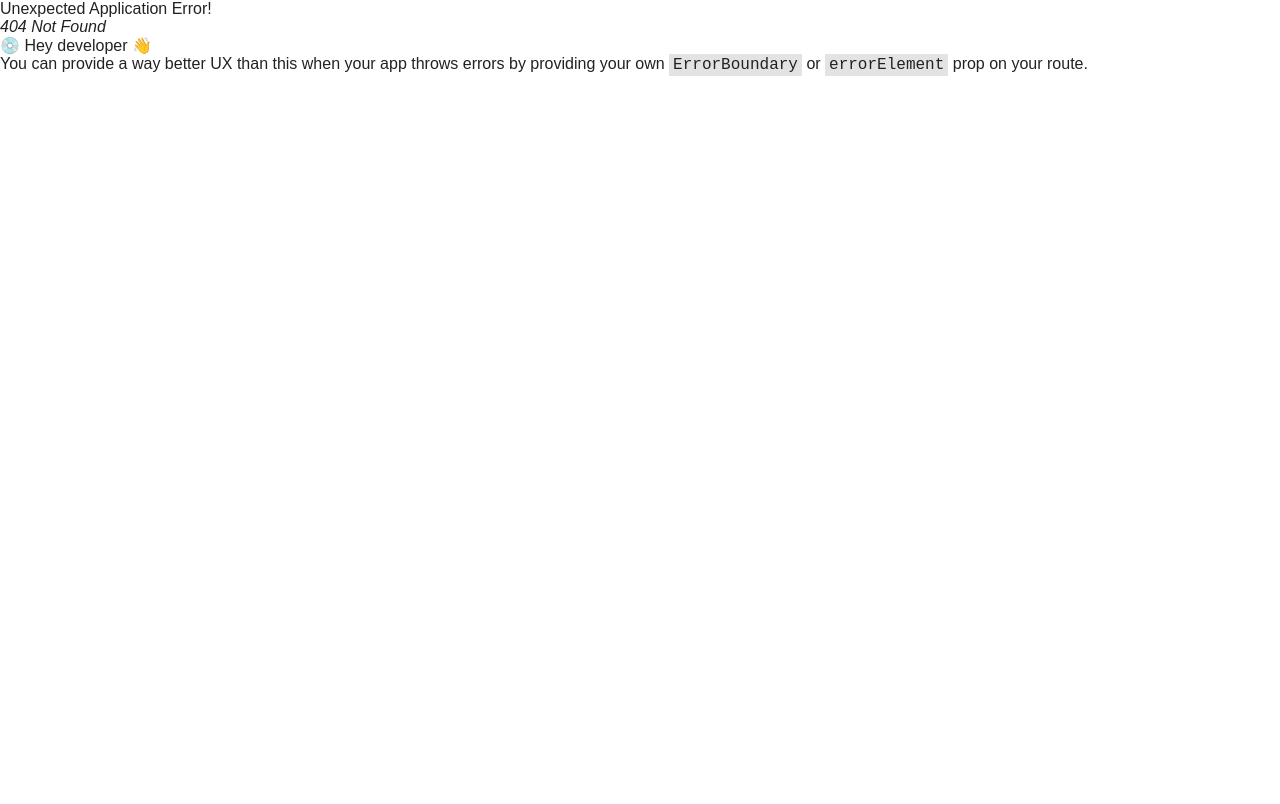
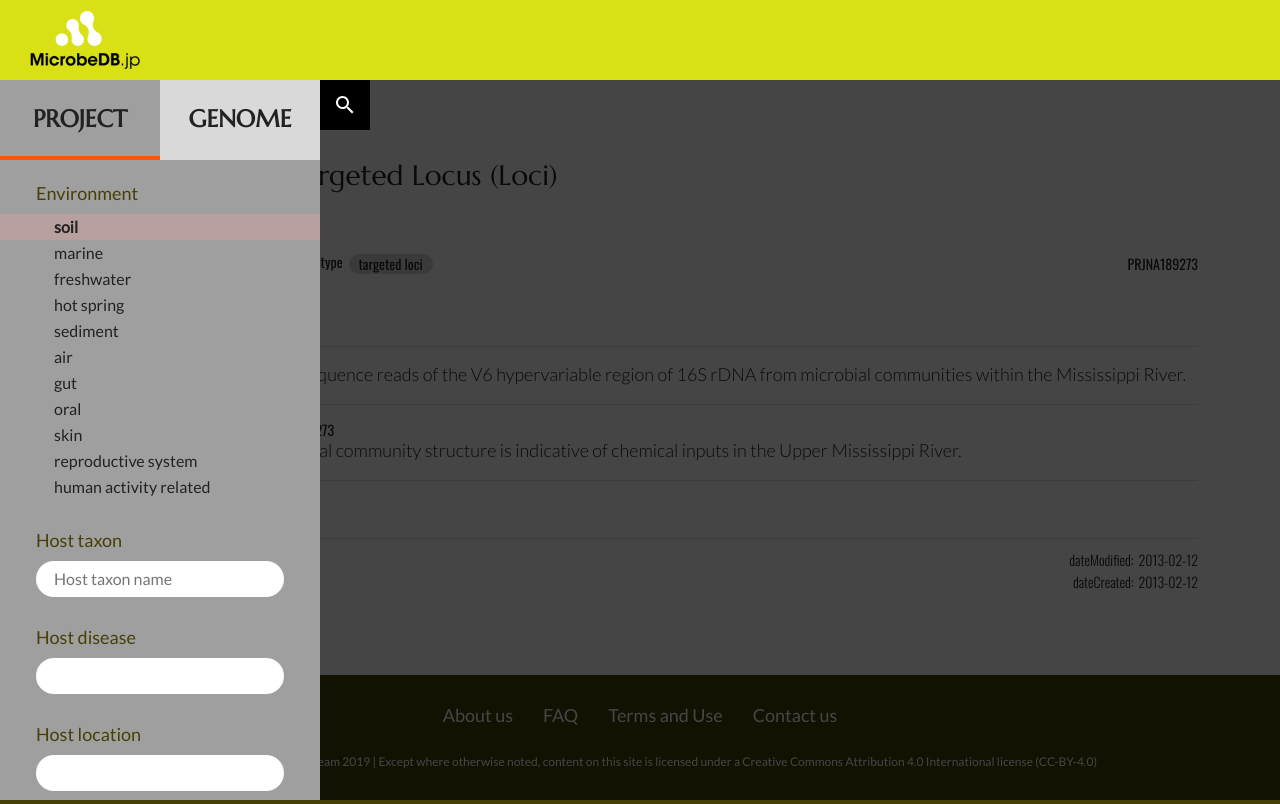
Before and after one commit to microbiomedatahub/microbiome-datahub, a React (Vite) app: page /show in a window 1280 px wide. Before the commit this address had no page. Built offline with nearby package versions, Linux system fonts and the light colour scheme.

Commit message:
Add Show page

```diff
--- /dev/null
+++ b/scss/show.scss
@@ -0,0 +1,123 @@
+@use "./global/index" as g;
+
+.page-title {
+  font: {
+    family: g.$fontOptima;
+    size: 2.8rem;
+  }
+  margin: 0 0 26px;
+}
+
+.facility-name {
+  font: {
+    family: g.$fontOswald;
+    size: 1.8rem;
+    weight: 400;
+  }
+  margin: 0 0 15px;
+}
+
+.data-id {
+  display: flex;
+  justify-content: space-between;
+  align-items: center;
+  gap: 30px;
+  margin: 0 0 72px;
+  &__data {
+    display: flex;
+    flex-wrap: wrap;
+    gap: 26px;
+    &__item {
+      display: flex;
+      gap: 6px;
+      .heading {
+        font: {
+          family: g.$fontOswald;
+          size: 1.4rem;
+          weight: 400;
+        }
+      }
+
+      .content {
+        font: {
+          family: g.$fontOswald;
+          size: 1.4rem;
+          weight: 400;
+        }
+        line-height: 20px;
+        padding: 0 10px;
+        border-radius: 12px;
+        background-color: g.$colD9D9D9;
+      }
+    }
+  }
+
+  &__id {
+    font: {
+      family: g.$fontOswald;
+      size: 1.4rem;
+      weight: 400;
+    }
+  }
+}
+
+.data-list {
+  margin: 0 0 13px;
+  border-top: 1px solid g.$colE0E0E0;
+  &__item {
+    display: flex;
+    gap: 42px;
+    padding: 17px 0 20px;
+    border-bottom: 1px solid g.$colE0E0E0;
+    .heading {
+      flex-basis: 13%;
+      font: {
+        family: g.$fontOswald;
+        size: 1.4rem;
+        weight: 400;
+      }
+    }
+    .content {
+      flex-basis: 87%;
+      font: {
+        family: g.$fontGillSans;
+        size: 1.8rem;
+        weight: 300;
+      }
+      line-height: g.lineHeight(18, 20);
+
+      .id {
+        font: {
+          family: g.$fontOswald;
+          size: 1.4rem;
+          weight: 400;
+        }
+        margin: 0 0 3px;
+      }
+      .null {
+        font: {
+          family: g.$fontOswald;
+          size: 1.8rem;
+          weight: 300;
+        }
+      }
+    }
+  }
+}
+
+.date {
+  &__item {
+    display: flex;
+    justify-content: flex-end;
+    gap: 5px;
+    font: {
+      family: g.$fontOswald;
+      size: 1.4rem;
+      weight: 300;
+    }
+    margin: 0 0 5px;
+    .heading {
+      font-weight: 300;
+    }
+  }
+}
--- /dev/null
+++ b/src/css/show.css
@@ -0,0 +1,123 @@
+@import url("https://fonts.googleapis.com/css2?family=Lato:wght@300;400&family=Marcellus&family=Oswald:wght@300;400&display=swap");
+/*--
+  colors
+--*/
+/*--
+  font family
+--*/
+/*--
+  break points
+  -- mobile first
+--*/
+/*--
+  media queries
+--*/
+/**
+ * letter-spacing
+ *
+ * @param $av
+ */
+/**
+ * line-height
+ *
+ * @param $fs
+ * @param $lh
+ */
+.page-title {
+  font-family: "Marcellus", serif;
+  font-size: 2.8rem;
+  margin: 0 0 26px;
+}
+
+.facility-name {
+  font-family: "Oswald", sans-serif;
+  font-size: 1.8rem;
+  font-weight: 400;
+  margin: 0 0 15px;
+}
+
+.data-id {
+  display: flex;
+  justify-content: space-between;
+  align-items: center;
+  gap: 30px;
+  margin: 0 0 72px;
+}
+.data-id__data {
+  display: flex;
+  flex-wrap: wrap;
+  gap: 26px;
+}
+.data-id__data__item {
+  display: flex;
+  gap: 6px;
+}
+.data-id__data__item .heading {
+  font-family: "Oswald", sans-serif;
+  font-size: 1.4rem;
+  font-weight: 400;
+}
+.data-id__data__item .content {
+  font-family: "Oswald", sans-serif;
+  font-size: 1.4rem;
+  font-weight: 400;
+  line-height: 20px;
+  padding: 0 10px;
+  border-radius: 12px;
+  background-color: #D9D9D9;
+}
+.data-id__id {
+  font-family: "Oswald", sans-serif;
+  font-size: 1.4rem;
+  font-weight: 400;
+}
+
+.data-list {
+  margin: 0 0 13px;
+  border-top: 1px solid #E0E0E0;
+}
+.data-list__item {
+  display: flex;
+  gap: 42px;
+  padding: 17px 0 20px;
+  border-bottom: 1px solid #E0E0E0;
+}
+.data-list__item .heading {
+  flex-basis: 13%;
+  font-family: "Oswald", sans-serif;
+  font-size: 1.4rem;
+  font-weight: 400;
+}
+.data-list__item .content {
+  flex-basis: 87%;
+  font-family: "Lato", sans-serif;
+  font-size: 1.8rem;
+  font-weight: 300;
+  line-height: 1.1111111111;
+}
+.data-list__item .content .id {
+  font-family: "Oswald", sans-serif;
+  font-size: 1.4rem;
+  font-weight: 400;
+  margin: 0 0 3px;
+}
+.data-list__item .content .null {
+  font-family: "Oswald", sans-serif;
+  font-size: 1.8rem;
+  font-weight: 300;
+}
+
+.date__item {
+  display: flex;
+  justify-content: flex-end;
+  gap: 5px;
+  font-family: "Oswald", sans-serif;
+  font-size: 1.4rem;
+  font-weight: 300;
+  margin: 0 0 5px;
+}
+.date__item .heading {
+  font-weight: 300;
+}
+
+/*# sourceMappingURL=show.css.map */
--- a/src/main.tsx
+++ b/src/main.tsx
@@ -1,21 +1,36 @@
 import React from 'react'
 import ReactDOM from 'react-dom/client'
 import './index.css'
+import './css/destyle.min.css'
+import './css/base.css'
 import {
   createBrowserRouter,
   RouterProvider,
 } from 'react-router-dom'
 import Index from './routes/Index'
+import Show from './routes/Show'
+import Header from "./components/Header";
+import Footer from "./components/Footer";
+import SideMenu from "./components/SideMenu";
 
 const router = createBrowserRouter([
   {
     path: '/',
     element: <Index />
   },
+  {
+    path: '/show',
+    element: <Show />
+  },
 ])
 
 ReactDOM.createRoot(document.getElementById('root') as HTMLElement).render(
   <React.StrictMode>
-    <RouterProvider router={router} />
+    <Header/>
+    <div className="app-wrapper">
+      <SideMenu />
+      <RouterProvider router={router} />
+    </div>
+    <Footer/>
   </React.StrictMode>,
 )
--- /dev/null
+++ b/src/routes/Show.tsx
@@ -0,0 +1,62 @@
+import '../css/show.css';
+
+function Show() {
+  return (
+      <main className="app-main">
+          <h2 className="page-title">Mississippi River Targeted Locus (Loci)</h2>
+          <p className="facility-name">University of Minnesota</p>
+          <div className="data-id">
+              <dl className="data-id__data">
+                  <div className="data-id__data__item">
+                      <dt className="heading">organism</dt>
+                      <dd className="content">fishwater metagenome</dd>
+                  </div>
+
+                  <div className="data-id__data__item">
+                      <dt className="heading">data type</dt>
+                      <dd className="content">targeted loci</dd>
+                  </div>
+              </dl>
+
+              <p className="data-id__id">PRJNA189273</p>
+          </div>
+
+          <dl className="data-list">
+              <div className="data-list__item">
+                  <dt className="heading">Description</dt>
+                  <dd className="content">
+                      Raw sequence reads of the V6 hypervariable region of 16S rDNA from microbial communities within the Mississippi River.
+                  </dd>
+              </div>
+
+              <div className="data-list__item">
+                  <dt className="heading">Publication</dt>
+                  <dd className="content">
+                      <p className="id">PRJNA189273</p>
+                      <p>Bacterial community structure is indicative of chemical inputs in the Upper Mississippi River.</p>
+                  </dd>
+              </div>
+
+              <div className="data-list__item">
+                  <dt className="heading">Properties</dt>
+                  <dd className="content">
+                      <p className="null">NULL</p>
+                  </dd>
+              </div>
+          </dl>
+
+          <dl className="date">
+              <div className="date__item">
+                  <dt className="heading">dateModified:</dt>
+                  <dd className="content">2013-02-12</dd>
+              </div>
+              <div className="date__item">
+                  <dt className="heading">dateCreated:</dt>
+                  <dd className="content">2013-02-12</dd>
+              </div>
+          </dl>
+      </main>
+  );
+}
+
+export default Show
```
Also changed, not shown: 1 other file (tests, documents, lock files or other folders).
